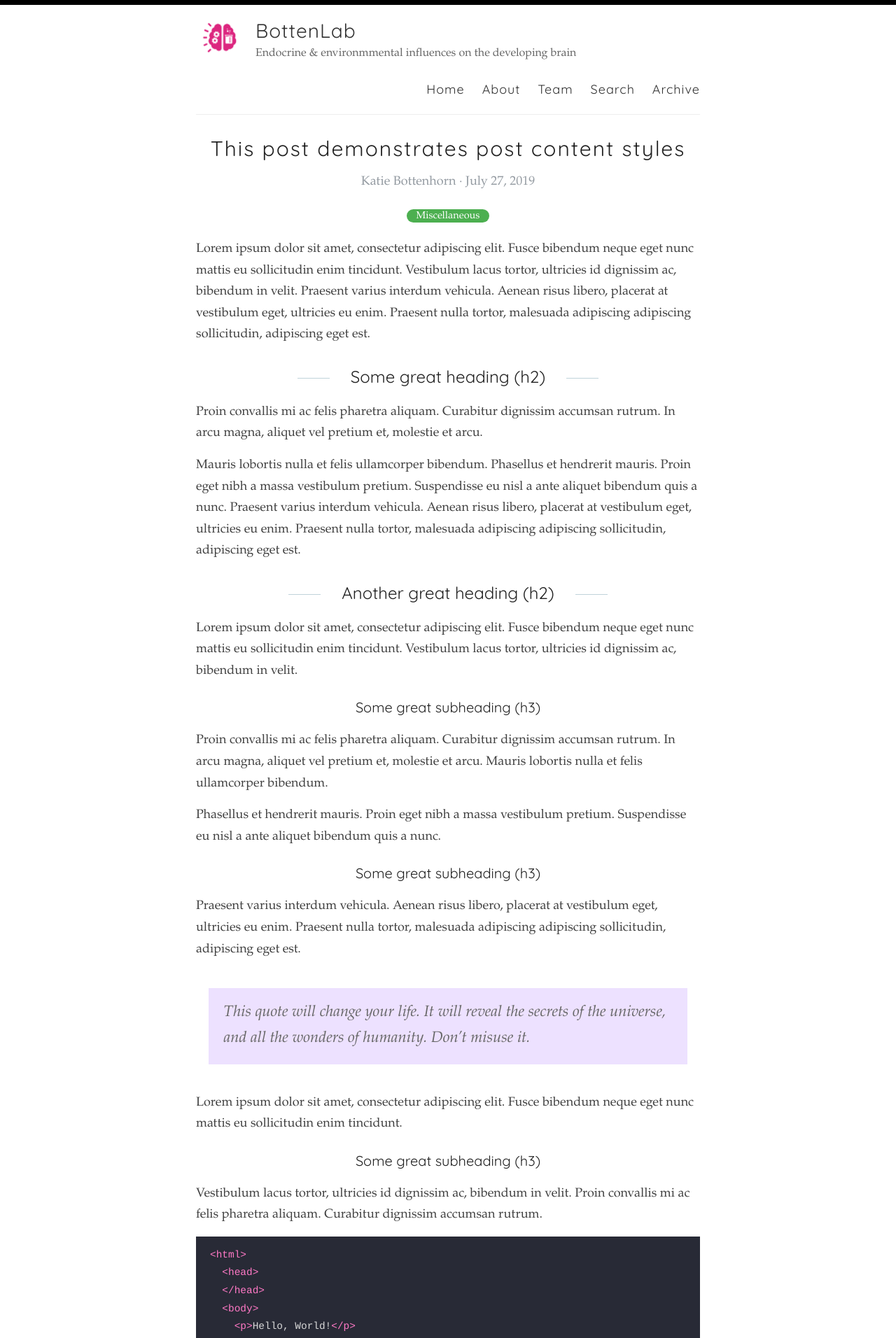
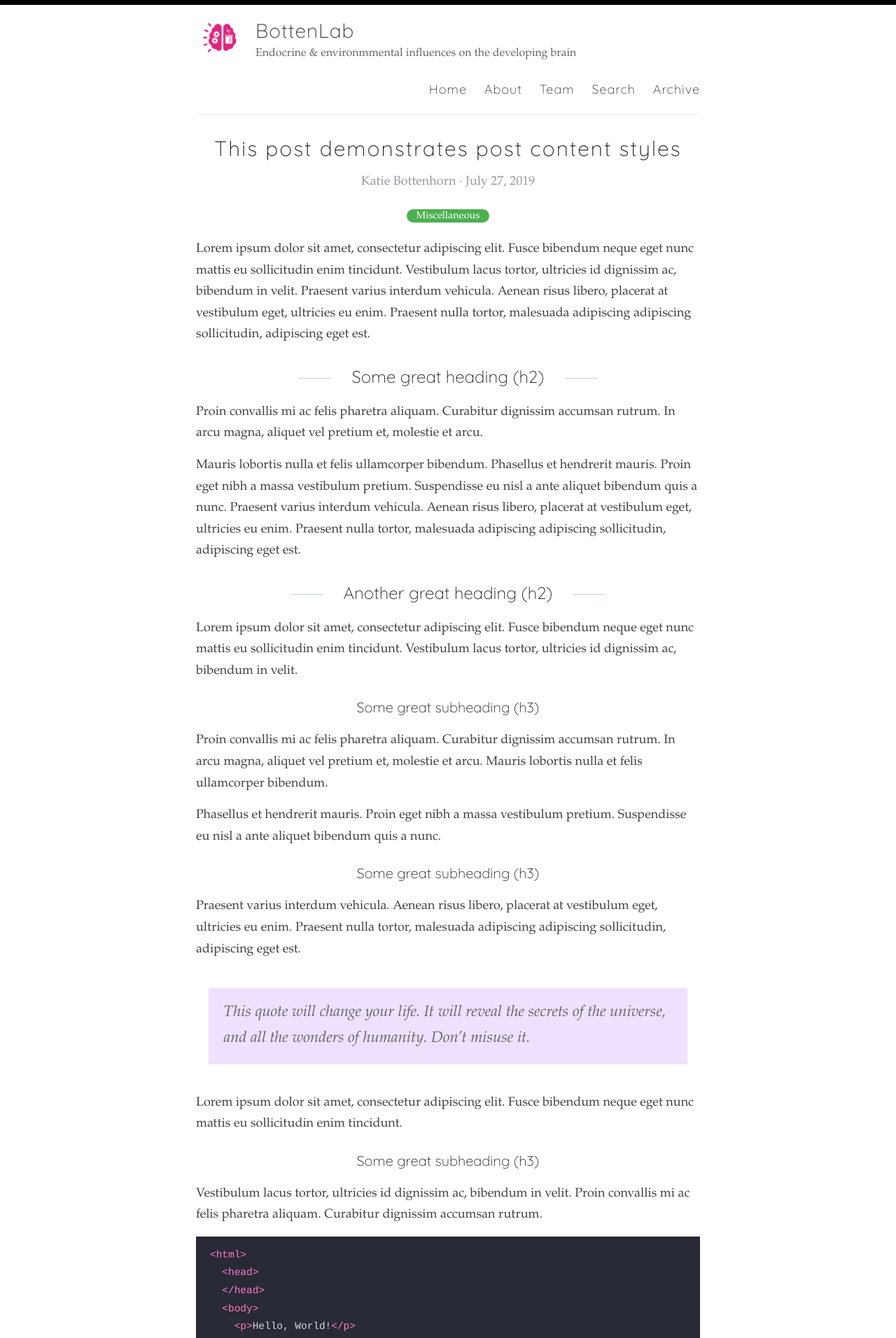
Before and after one commit to Bottenlab/bottenlab.github.io, a Jekyll site: the page built from _posts/2019-7-27-this-post-demonstrates-post-content-styles.md, in a window 1280 px wide. Shown: the top 1912 px of the page at 70% size. Built offline with Jekyll 4.4.1, drawn with Linux system fonts in a browser that asks for light colours; some web fonts are replaced.

Commit message:
ew boldish

```diff
--- a/assets/style.scss
+++ b/assets/style.scss
@@ -14,7 +14,7 @@
 /**************/
 
 @import url('https://fonts.googleapis.com/css?family=Roboto');
-@import url('https://fonts.googleapis.com/css?family=Quicksand');
+@import url('https://fonts.googleapis.com/css?family=Quicksand:300');
 @import url('https://fonts.googleapis.com/css?family=Garamond');
 
 $quicksand: 'Quicksand', sans-serif;
@@ -48,7 +48,7 @@
   // font-family: Quicksand, -system-ui, -apple-system, BlinkMacSystemFont, "Segoe UI", Roboto, Helvetica, Arial, sans-serif, "Apple Color Emoji", "Segoe UI Emoji", "Segoe UI Symbol";
   font-family: $quicksand;
   color: $darkerGray;
-  font-weight: 100;
+  font-weight: 300;
 
   line-height: 1.7;
   margin: 1em 0 15px;
@@ -463,7 +463,7 @@
   // font-family: -system-ui, -apple-system, BlinkMacSystemFont, "Segoe UI", Roboto, Helvetica, Arial, sans-serif, "Apple Color Emoji", "Segoe UI Emoji", "Segoe UI Symbol";
   font-family: $quicksand;
   text-align: center;
-  //font-weight: bold;
+  font-weight: 300;
   font-kerning: auto;
   letter-spacing: 2px;
   font-feature-settings: "kern","liga","dlig","hlig","cswh";
@@ -474,7 +474,7 @@
   // font-family: -system-ui, -apple-system, BlinkMacSystemFont, "Segoe UI", Roboto, Helvetica, Arial, sans-serif, "Apple Color Emoji", "Segoe UI Emoji", "Segoe UI Symbol";
   font-family: $quicksand;
   text-align: center;
-  //font-weight: bold;
+  font-weight: 300;
   font-kerning: auto;
   letter-spacing: 2px;
   font-feature-settings: "kern","liga","dlig","hlig","cswh";
@@ -505,7 +505,7 @@
 
 .cd-container h1, .cd-container h2 {
   font-family: $quicksand, sans-serif;
-  font-weight: 100;
+  font-weight: 300;
 }
 
 /* --------------------------------
```
